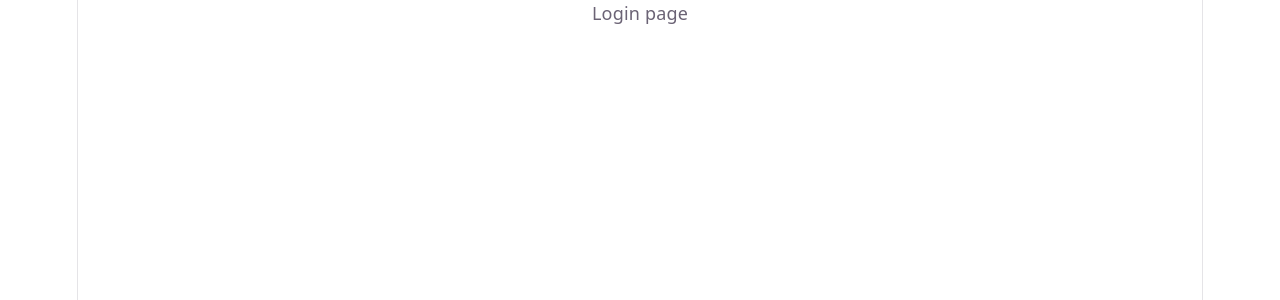
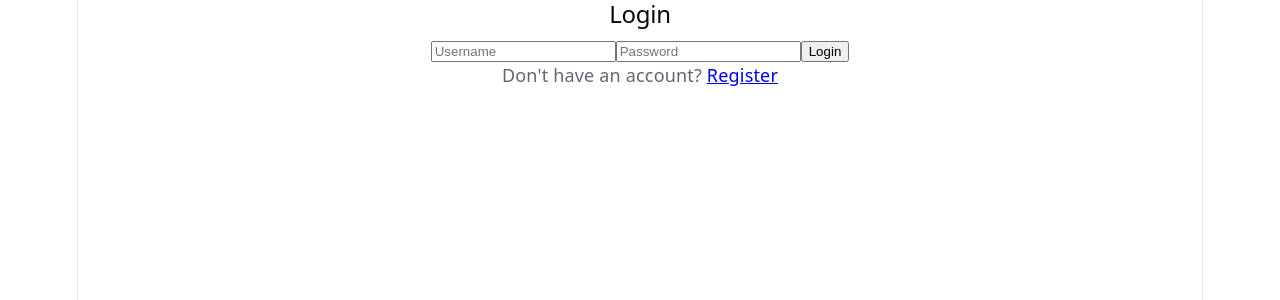
Before and after one commit to merbachta/elearning-platform, a React app in the folder frontend/: page /login in a window 1280 px wide. Shown: the top 300 px of the page. Built offline with nearby package versions, Linux system fonts and the light colour scheme; the HTML template or start-up script is replaced by a standard one.

Commit message:
Dia 8 - Fin bloque disenyo de formularios de autenticacion, principio de bloque disenyo de vistas e integracion

```diff
--- a/frontend/package.json
+++ b/frontend/package.json
@@ -11,6 +11,7 @@
   },
   "dependencies": {
     "axios": "^1.16.1",
+    "browser-image-compression": "^2.0.2",
     "react": "^19.2.6",
     "react-dom": "^19.2.6",
     "react-router-dom": "^7.15.1"
--- a/frontend/src/pages/Dashboard.jsx
+++ b/frontend/src/pages/Dashboard.jsx
@@ -1,4 +1,21 @@
+import { useNavigate } from 'react-router-dom'
+import { logout } from '../services/api'
+
 function Dashboard() {
-  return <div>Dashboard page</div>
+  const navigate = useNavigate()
+
+  const handleLogout = () => {
+    logout()
+    navigate('/login')
+  }
+
+  return (
+    <div>
+      <h2>Welcome to the E-Learning Platform</h2>
+      <p>You are logged in.</p>
+      <button onClick={handleLogout}>Logout</button>
+    </div>
+  )
 }
+
 export default Dashboard
--- a/frontend/src/pages/Login.jsx
+++ b/frontend/src/pages/Login.jsx
@@ -1,4 +1,52 @@
+import { useState } from 'react'
+import { useNavigate } from 'react-router-dom'
+import { login } from '../services/api'
+
 function Login() {
-  return <div>Login page</div>
+  const [formData, setFormData] = useState({
+    username: '',
+    password: ''
+  })
+  const [error, setError] = useState('')
+  const navigate = useNavigate()
+
+  const handleChange = (e) => {
+    setFormData({ ...formData, [e.target.name]: e.target.value })
+  }
+
+  const handleSubmit = async (e) => {
+    e.preventDefault()
+    try {
+      await login(formData.username, formData.password)
+      navigate('/dashboard')
+    } catch (err) {
+      setError('Invalid username or password.')
+    }
+  }
+
+  return (
+    <div>
+      <h2>Login</h2>
+      {error && <p style={{color: 'red'}}>{error}</p>}
+      <form onSubmit={handleSubmit}>
+        <input
+          type="text"
+          name="username"
+          placeholder="Username"
+          value={formData.username}
+          onChange={handleChange}
+        />
+        <input
+          type="password"
+          name="password"
+          placeholder="Password"
+          value={formData.password}
+          onChange={handleChange}
+        />
+        <button type="submit">Login</button>
+      </form>
+      <p>Don't have an account? <a href="/register">Register</a></p>
+    </div>
+  )
 }
 export default Login
--- a/frontend/src/services/api.js
+++ b/frontend/src/services/api.js
@@ -28,4 +28,38 @@ export const logout = () => {
   localStorage.removeItem('access_token')
   localStorage.removeItem('refresh_token')
 }
+
+// Tasks
+export const getTasks = () => api.get('/tasks/')
+export const getTaskDetail = (id) => api.get(`/tasks/${id}/`)
+
+// Submissions
+import imageCompression from 'browser-image-compression'
+
+export const createSubmission = async (taskId, file) => {
+  let fileToUpload = file
+
+  const imageTypes = ['image/jpeg', 'image/png', 'image/gif', 'image/webp']
+  if (imageTypes.includes(file.type)) {
+    const options = {
+      maxSizeMB: 1,
+      maxWidthOrHeight: 1920,
+      useWebWorker: true
+    }
+    fileToUpload = await imageCompression(file, options)
+  }
+  const formData = new FormData()
+  formData.append('task', taskId)
+  formData.append('file', fileToUpload)
+  return api.post('/tasks/submissions/', formData, {
+    headers: { 'Content-Type': 'multipart/form-data' }
+  })
+}
+
+export const getSubmissions = () => api.get('/tasks/submissions/list/')
+
+export const evaluateSubmission = (id, grade, feedback) =>
+  api.patch(`/tasks/submissions/${id}/evaluate/`, { grade, feedback })
+
+
 export default api
```
Also changed, not shown: frontend/src/pages/TaskList.jsx (added, +48 -0 lines), 2 other files (tests, documents, lock files or other folders).
